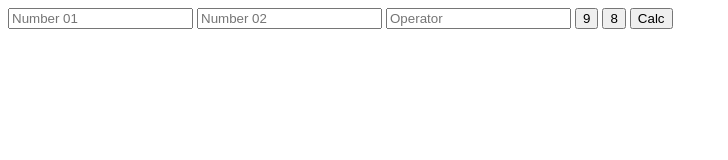
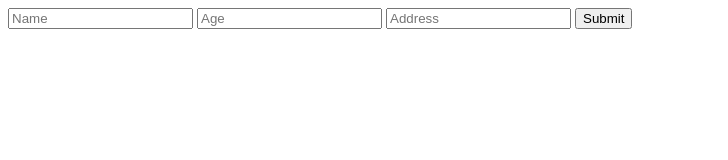
Before and after one commit to iCET-110/2024-06-19, a plain HTML site: page index.html in a window 1280 px wide. Shown: the whole page, without its empty margins (0-728 px from the left). Drawn offline with Linux system fonts and the light colour scheme.

Commit message:
add customer

```diff
--- a/app.js
+++ b/app.js
@@ -158,11 +158,28 @@ const customers = [
 
 ]
 
-let numbers = [10,50,67,85,11,25,658,25,45];
+function addCustomer(){
 
-console.log(numbers.sort());
-console.log(numbers.push(500));
-console.log(numbers.length());
-console.log(numbers.pop());
-console.log(numbers.shift());
-console.log(numbers.toString());
+    let name = document.getElementById("txtUserName").value;
+    let age = document.getElementById("txtAge").value;
+    let address = document.getElementById("txtAddress").value;
+
+    customers.push({
+        name,
+        age,
+        address
+    })
+
+
+
+    console.log(customers);
+}
+
+// let numbers = [10,50,67,85,11,25,658,25,45];
+
+// console.log(numbers.sort());
+// console.log(numbers.pop());
+// console.log(numbers.push(500));
+// console.log(numbers.length);
+// console.log(numbers.shift());
+// console.log(numbers.toString());
--- a/index.html
+++ b/index.html
@@ -7,7 +7,7 @@
 </head>
 <body>
 
-    <input type="text" placeholder="Number 01" id="number01">
+    <!-- <input type="text" placeholder="Number 01" id="number01">
     <input type="text" placeholder="Number 02" id="number02">
     <input type="text" placeholder="Operator" id="op">
 
@@ -16,7 +16,13 @@
 
     <input type="button" value="Calc" id="btn" onclick="calc()">
 
-    <label for="" id="output"></label>
+    <label for="" id="output"></label> -->
+
+    <input type="text" placeholder="Name" id="txtUserName">
+    <input type="text" placeholder="Age" id="txtAge">
+    <input type="text" placeholder="Address" id="txtAddress">
+
+    <input type="button" value="Submit" onclick="addCustomer()">
 
 <script src="app.js"></script>
 </body>
```
